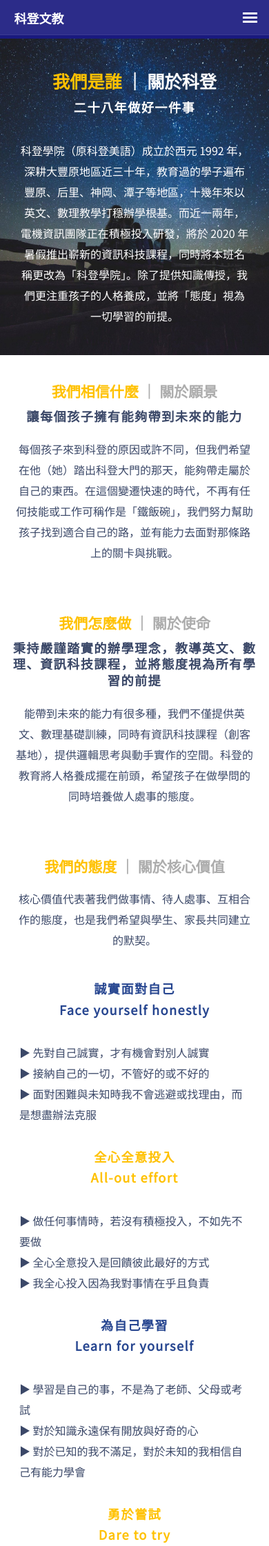
After one commit to shihyuuuuuuu/golden_website, a Django app: page /home/aboutus in a window 390 px wide. The commit adds this page. Shown: the top 2242 px of the page at 69% size. Run offline with Django 3.2, Linux system fonts and the light colour scheme.

Commit message:
Add the about-us page
Including:
1. About Golden
2. Our Vision
3. Our Mission
4. Our core values
5. RWD
6. Other changes(font-family, styles...)

```diff
--- /dev/null
+++ b/home/static/css/aboutus.css
@@ -0,0 +1,114 @@
+#about_top {
+    background-image: url('../images/star-gazing.jpg');
+    background-position: 50% 50%;
+    background-size: cover;
+    color: #fff;
+    margin-top: 4rem;
+    padding: 4rem 4rem;
+}
+#about_top .title h1 {
+    font-size: 2.5rem;
+    line-height: 2.5rem;
+    margin: 2rem auto;
+}
+.content-blk {
+    background-color: #fff;
+    color: #3b4868;
+    padding: 4rem 27rem;
+    text-align: center;
+}
+.content-blk h2 {
+    letter-spacing: 0.5rem;
+    margin: 2rem auto;
+}
+.content-blk p {
+    font-size: 18px;
+    line-height: 40px;
+}
+.title {
+    color: #ffc100;
+}
+.title span {
+    color: #adadad;
+}
+#core_values {
+    padding: 4rem 10rem;
+}
+#core_values > .ui.grid {
+    padding-left: 10rem;
+}
+#core_values p {
+    margin-top: 2rem;
+}
+#core_values .column {
+    padding: 1rem;
+    text-align: left;
+}
+#core_values h2 {
+    margin-top: 0.5rem;
+    margin-bottom: 0.5rem;
+}
+#core_values .column span {
+    display: block;
+    font-size: 1.3rem;
+    line-height: 3rem;
+}
+#core_values .core_eng {
+    letter-spacing: 0.1rem;
+}
+.y_col {
+    color: #ffc100;
+}
+.b_col {
+    color: #274690;
+}
+
+@media only screen and (max-width: 767px) {
+    .content-blk, #about_top {
+        padding: 2rem 1rem;
+    }
+    #about_top .column {
+        padding: 0.5rem;
+    }
+    #about_top .title h1 {
+        font-size: 1.8rem;
+        line-height: 1.8rem;
+        margin: 1rem auto;
+    }
+    .content-blk p {
+        font-size: 16px;
+        line-height: 30px;
+        padding: 0.5rem;
+    }
+    .content-blk h1 {
+        font-size: 1.5rem;
+        line-height: 1.5rem;
+        margin: 1rem auto;
+    }
+    .content-blk h2 {
+        font-size: 1.3rem;
+        letter-spacing: 0.1rem;
+        margin: 1rem auto;
+    }
+    #core_values {
+        padding: 2rem 1rem;
+    }
+    #core_values > .ui.grid {
+        padding-left: 0;
+    }
+    #core_values p {
+        margin-top: 0.5rem;
+    }
+    #core_values .column {
+        padding: 1rem;
+        text-align: center;
+    }
+    #core_values .column:last-child {
+        text-align: left;
+    }
+    #core_values .column span {
+        display: block;
+        font-size: 16px;
+        line-height: 30px;
+    }
+}
--- a/home/static/css/style.css
+++ b/home/static/css/style.css
@@ -8,13 +8,13 @@
     padding: 1em;
 }
 
-.fade .menu {
-    opacity: 0.9;
+.ui.menu, .ui.button, h1, h2, h3, h4, h5 {
+	font-family: 'Noto Sans TC', sans-serif;
 }
 
 body {
 	background-color: #1a1a7fff;
-	font-family: "Helvetica Neue",Helvetica,Arial,"微軟正黑體","Microsoft JhengHei",sans-serif;
+	font-family: 'Noto Sans TC', sans-serif;
 }
 
 /* Reference: https://github.com/natzar/SemanticUiHamburgerMenu */
@@ -31,7 +31,7 @@ body {
 #footer {
     background-color: #595959;
     color:#fff;
-    padding: 4rem 11rem;
+    padding: 4rem 1rem;
 }
 #footer .ui.grid .column {
     text-align: center;
--- a/home/static/js/base.js
+++ b/home/static/js/base.js
@@ -200,6 +200,11 @@ $(document).ready(function () {
             }
         }
     });
+
+    /* For mobile devices */
+    if ($(window).width() < 767) {
+        $('#footer .ui.list').removeClass('horizontal');
+    }
 });
 
 // Add or remove the hint message of the form
--- /dev/null
+++ b/home/templates/aboutus.html
@@ -0,0 +1,96 @@
+{% extends "base_generic.html" %}
+{% block styles %}
+{% load static %}
+<link rel="stylesheet" type="text/css" href="{% static 'css/aboutus.css' %}">
+{% endblock %}
+{% block content %}
+<div class="content-blk" id="about_top">
+    <div class="ui padded grid">
+        <div class="eight wide computer sixteen wide mobile column">
+            <div class="title">
+                <h1>我們是誰 <span style="color:#fff;">｜ 關於科登</span></h1>
+            </div>
+            <h2>二十八年做好一件事</h2>
+        </div>
+        <div class="seven wide computer sixteen wide mobile column">
+            <p>科登學院（原科登美語）成立於西元 1992 年，深耕大豐原地區近三十年，教育過的學子遍布豐原、后里、神岡、潭子等地區，十幾年來以英文、數理教學打穩辦學根基。而近一兩年，電機資訊團隊正在積極投入研發，將於 2020 年暑假推出嶄新的資訊科技課程，同時將本班名稱更改為「科登學院」。除了提供知識傳授，我們更注重孩子的人格養成，並將「態度」視為一切學習的前提。</p>
+        </div>
+    </div>
+</div>
+<div class="content-blk" id="about_vision">
+    <div class="title">
+        <h1>我們相信什麼 <span>｜ 關於願景</span></h1>
+    </div>
+    <h2>讓每個孩子擁有能夠帶到未來的能力</h2>
+    <p>每個孩子來到科登的原因或許不同，但我們希望在他（她）踏出科登大門的那天，能夠帶走屬於自己的東西。在這個變遷快速的時代，不再有任何技能或工作可稱作是「鐵飯碗」，我們努力幫助孩子找到適合自己的路，並有能力去面對那條路上的關卡與挑戰。
+    </p>
+</div>
+<div class="content-blk" id="about_mission">
+    <div class="title">
+        <h1>我們怎麼做 <span>｜ 關於使命</span></h1>
+    </div>
+    <h2>秉持嚴謹踏實的辦學理念，教導英文、數理、資訊科技課程，並將態度視為所有學習的前提</h2>
+    <p>能帶到未來的能力有很多種，我們不僅提供英文、數理基礎訓練，同時有資訊科技課程（創客基地），提供邏輯思考與動手實作的空間。科登的教育將人格養成擺在前頭，希望孩子在做學問的同時培養做人處事的態度。</p>
+</div>
+<div class="content-blk" id="core_values">
+    <div class="title">
+        <h1>我們的態度 <span>｜ 關於核心價值</span></h1>
+    </div>
+    <p>核心價值代表著我們做事情、待人處事、互相合作的態度，也是我們希望與學生、家長共同建立的默契。</p>
+    <div class="ui padded centered grid">
+        <div class="sixteen wide column">
+            <div class="ui grid">
+                <div class="six wide computer sixteen wide mobile column b_col">
+                    <h2>誠實面對自己</h2>
+                    <h2 class="core_eng">Face yourself honestly</h2>
+                </div>
+                <div class="ten wide computer sixteen wide mobile column">
+                    <span>▶ 先對自己誠實，才有機會對別人誠實</span>
+                    <span>▶ 接納自己的一切，不管好的或不好的</span>
+                    <span>▶ 面對困難與未知時我不會逃避或找理由，而是想盡辦法克服</span>
+                </div>
+            </div>
+        </div>
+        <div class="sixteen wide column">
+            <div class="ui grid">
+                <div class="six wide computer sixteen wide mobile column y_col">
+                    <h2>全心全意投入</h2>
+                    <h2 class="core_eng">All-out effort</h2>
+                </div>
+                <div class="ten wide computer sixteen wide mobile column">
+                    <span>▶ 做任何事情時，若沒有積極投入，不如先不要做</span>
+                    <span>▶ 全心全意投入是回饋彼此最好的方式</span>
+                    <span>▶ 我全心投入因為我對事情在乎且負責</span>
+                </div>
+            </div>
+        </div>
+        <div class="sixteen wide column">
+            <div class="ui grid">
+                <div class="six wide computer sixteen wide mobile column b_col">
+                    <h2>為自己學習</h2>
+                    <h2 class="core_eng">Learn for yourself</h2>
+                </div>
+                <div class="ten wide computer sixteen wide mobile column">
+                    <span>▶ 學習是自己的事，不是為了老師、父母或考試</span>
+                    <span>▶ 對於知識永遠保有開放與好奇的心</span>
+                    <span>▶ 對於已知的我不滿足，對於未知的我相信自己有能力學會</span>
+                </div>
+            </div>
+        </div>
+        <div class="sixteen wide column">
+            <div class="ui grid">
+                <div class="six wide computer sixteen wide mobile column y_col">
+                    <h2>勇於嘗試</h2>
+                    <h2 class="core_eng">Dare to try</h2>
+                </div>
+                <div class="ten wide computer sixteen wide mobile column">
+                    <span>▶ 我喜歡跳脫框架的思考，大膽假設、小心求證，並付諸行動
+                    </span>
+                    <span>▶ 與其一直猶豫與觀望，我相信直接去做最快</span>
+                    <span>▶ 我在開口問問題之前，會先努力做各種嘗試</span>
+                </div>
+            </div>
+        </div>
+    </div>
+</div>
+{% endblock %}
--- a/home/templates/base_generic.html
+++ b/home/templates/base_generic.html
@@ -15,6 +15,7 @@
         <link rel="stylesheet" href="https://cdn.jsdelivr.net/npm/semantic-ui@2.4.2/dist/semantic.min.css">
         <link rel="stylesheet" href="https://cdnjs.cloudflare.com/ajax/libs/animate.css/3.7.2/animate.css">
         <link rel="stylesheet" type="text/css" href="{% static 'css/style.css' %}">
+        <link href="https://fonts.googleapis.com/css?family=Noto+Sans+TC:400&display=swap" rel="stylesheet">
         {% block styles %}{% endblock %}
     </head>
     <body>
--- a/home/urls.py
+++ b/home/urls.py
@@ -6,6 +6,7 @@ urlpatterns = [
     path('registration', views.registration, name='registration'),
     path('login_request', views.login_request, name='login_request'),
     path('logout_request', views.logout_request, name='logout_request'),
+    path('aboutus', views.aboutus, name='aboutus'),
     path('myclass', views.myclass, name='myclass'),
     path('bulletin', views.bulletin, name='bulletin'),
     path('pretest', views.pretest, name='pretest'),
--- a/home/views.py
+++ b/home/views.py
@@ -83,6 +83,9 @@ def logout_request(request):
         logout(request)
         return HttpResponse("You are logged out.")
 
+def aboutus(request):
+    return render(request, 'aboutus.html')
+
 def myclass(request):
     context = {'register_form': RegisterForm(), 'login_form': LoginForm()}
     return render(request, 'myclass.html', context=context)
```
Also changed, not shown: home/static/images/star-gazing.jpg (added).
